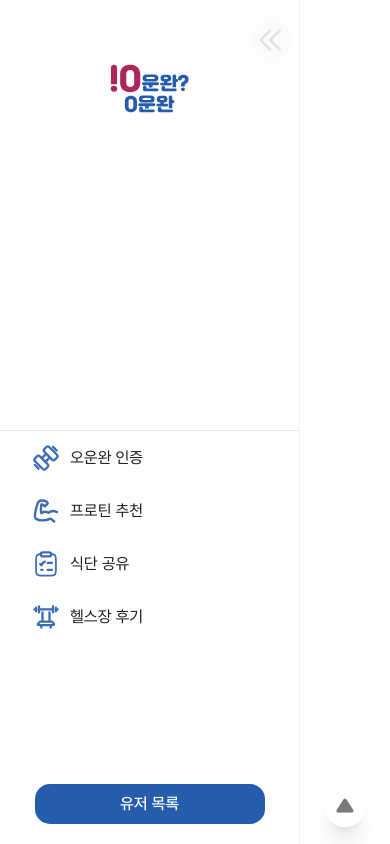
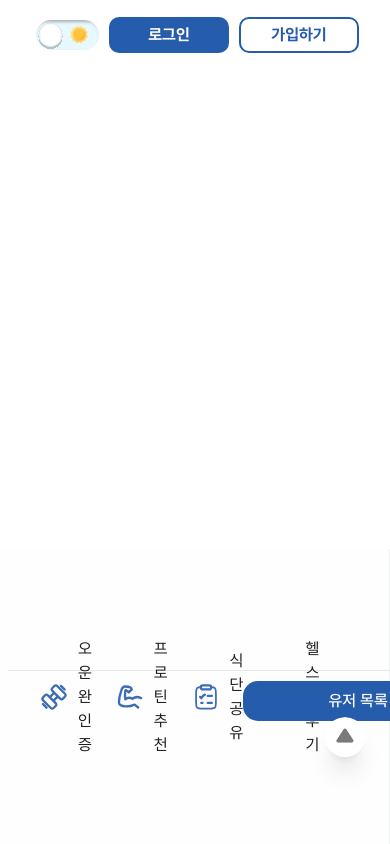
Before and after one commit to yoo-nji/Today_Workout_Done, a React (Vite) app: page /user/1 in a window 390 px wide. Built offline with nearby package versions, Linux system fonts and the light colour scheme; no server answers.

Commit message:
style: 사이드바 반응형

```diff
--- a/src/components/rootlayout/Sidebar/ChannelList.tsx
+++ b/src/components/rootlayout/Sidebar/ChannelList.tsx
@@ -19,7 +19,7 @@ export default function ChannelList({
   isToggleOpen,
 }: ChannelListProps) {
   return (
-    <NavLink id={route} to={route}>
+    <NavLink id={route} to={route} className="cursor-pointer laptop:flex-1 ">
       {({ isActive }) => (
         <li
           className={twMerge(
@@ -35,7 +35,7 @@ export default function ChannelList({
                 isActive
                   ? "bg-[#E8F3FC] dark:bg-[#6fbeff2c]"
                   : "bg-[#FEFEFE] dark:bg-[#2C2C2C]"
-              } hover:bg-[#EAEAEA] dark:hover:bg-[#4f4f4f] hover:transition-colors cursor-pointer dark:text-[#fff]`,
+              } hover:bg-[#EAEAEA] dark:hover:bg-[#4f4f4f] hover:transition-colors cursor-pointer dark:text-[#fff] laptop:hover:bg-inherit`,
               toggleStyle // 토글 스타일 지정
             )}
           >
--- a/src/components/rootlayout/Sidebar/Sidebar.tsx
+++ b/src/components/rootlayout/Sidebar/Sidebar.tsx
@@ -1,4 +1,4 @@
-import { useState } from "react";
+import { useEffect, useState } from "react";
 import ChannelList from "./ChannelList";
 import UserListModal from "./userList/UserListModal";
 import UserProfile from "../../common/UserProfile";
@@ -45,6 +45,20 @@ export default function Sidebar({ setIsModalOpen }: SidebarType) {
   // 사이드바 토글 상태
   const isToggle = usesidebarToggleStore((state) => state.isToggle);
   const sidebarToggle = usesidebarToggleStore((state) => state.sidebarToggle);
+
+  // 창 크기 변경 감지 및 상태 업데이트
+  useEffect(() => {
+    const handleResize = () => {
+      if (window.innerWidth < 1024 && isToggle) {
+        sidebarToggle(); // 사이드바를 닫음
+      }
+    };
+
+    window.addEventListener("resize", handleResize);
+
+    // 컴포넌트 언마운트 시 이벤트 제거
+    return () => window.removeEventListener("resize", handleResize);
+  }, [isToggle, sidebarToggle]);
 
   const handleToggleClick = () => {
     sidebarToggle();
@@ -93,6 +107,7 @@ export default function Sidebar({ setIsModalOpen }: SidebarType) {
         `flex flex-col items-center gap-1 h-[100vh] z-10
       py-5 text-[#1D1D1D] bg-[#FEFEFE] border-r
       border-gray-200/50 fixed transition-[width] dark:bg-[#2C2C2C] dark:border-darkGreyDark`,
+        "laptop:fixed laptop:flex-row laptop:h-auto laptop:w-full laptop:bottom-0 laptop:py-0",
         isOpen ? (!isDark ? "before:modal-back" : "before:darkModal-back") : "",
         isToggle ? "w-[300px]" : "w-20"
       )}
@@ -102,7 +117,7 @@ export default function Sidebar({ setIsModalOpen }: SidebarType) {
       <button
         onClick={handleToggleClick}
         className={twMerge(
-          "self-end w-10 mr-2 hover:brightness-95 dark:hover:brightness-75 transition-all",
+          "self-end w-10 mr-2 hover:brightness-95 dark:hover:brightness-75 transition-all laptop:hidden",
           !isToggle && "m-auto"
         )}
       >
@@ -174,12 +189,13 @@ export default function Sidebar({ setIsModalOpen }: SidebarType) {
       <div
         className={twMerge(
           "flex flex-col justify-between w-full h-full border-t dark:border-darkGreyDark ",
+          "laptop:flex-row",
           !isToggle && "border-t-0"
         )}
       >
         {/* 채널목록 */}
-        <div className="w-full">
-          <ul className="flex flex-col w-full gap-2 p-1">
+        <div className="w-full laptop:w-4/5">
+          <ul className="flex flex-col flex-1 w-full gap-2 p-1 laptop:flex-row laptop:gap-0 laptop:p-1">
             {channel.map((item) => {
               return (
                 <ChannelList
@@ -196,9 +212,9 @@ export default function Sidebar({ setIsModalOpen }: SidebarType) {
             })}
           </ul>
         </div>
-        <div className="items-center ">
+        <div className="cursor-pointer laptop:w-1/5 laptop:flex laptop:justify-center laptop:items-center">
           {/* 유저목록 버튼 */}
-          <div className="flex justify-center">
+          <div className="flex justify-center laptop:items-center">
             <button
               className={twMerge(
                 "mt-2 self-center w-[230px] h-[40px] bg-[#265CAC] hover:bg-[#1e4d8a] rounded-[15px] text-base text-white font-medium relative dark:bg-mainDark dark:text-blackDark dark:hover:bg-mainTextDark",
@@ -212,7 +228,9 @@ export default function Sidebar({ setIsModalOpen }: SidebarType) {
             >
               유저 목록
             </button>
-            <button className={twMerge("mt-6", isToggle && "hidden")}>
+            <button
+              className={twMerge("mt-6 laptop:mt-0", isToggle && "hidden")}
+            >
               <img
                 src={!isDark ? user : darkUserListIcon}
                 alt="유저아이콘"
--- a/src/components/rootlayout/header/Header.tsx
+++ b/src/components/rootlayout/header/Header.tsx
@@ -60,7 +60,7 @@ export default function Header({
   return (
     <header
       className={twMerge(
-        "h-[70px] w-full flex items-center justify-end fixed left-0 top-0 z-10 bg-white dark:bg-lightBlackDark",
+        "h-[70px] w-full flex items-center justify-end fixed left-0 top-0 z-10 bg-white dark:bg-lightBlackDark laptop:pl-[36px]",
         logo ? "justify-between" : "justify-end",
         sidebar ? "pl-[100px] pr-[36px]" : "px-[36px]",
         isActive && "on"
--- a/src/css/index.css
+++ b/src/css/index.css
@@ -7,4 +7,5 @@
   margin: 0px;
   padding: 0px;
   box-sizing: border-box;
+  /* border: 1px solid rgb(139, 42, 42); */
 }
--- a/src/layouts/RootLayout.tsx
+++ b/src/layouts/RootLayout.tsx
@@ -30,7 +30,7 @@ export default function RootLayout() {
       {/* 메인 */}
       <div
         className={twMerge(
-          "flex-1 pt-[70px] transition-[padding] dark:bg-lightBlackDark",
+          "flex-1 pt-[70px] transition-[padding] dark:bg-lightBlackDark laptop:pl-0",
           isToggle ? "pl-[300px]" : "pl-20" // 사이드 바에 따라 padding 값 결정
         )}
       >
@@ -38,7 +38,7 @@ export default function RootLayout() {
       </div>
       {/* 위로 가기 버튼 */}
       <div
-        className={`fixed right-[25px] bottom-[10px] z-50 w-[40px] ${
+        className={`fixed right-[25px] bottom-[10px] z-50 w-[40px] laptop:bottom-[80px] ${
           isModalOpen && "hidden"
         }`}
       >
--- a/tailwind.config.js
+++ b/tailwind.config.js
@@ -24,6 +24,12 @@ export default {
         pretendard: ["Pretendard"], //기본 폰트
         jalnan: ["yg-jalnan", "sans-serif"], //포인트 폰트
       },
+      screens: {
+        mobile: { max: "639px" },
+        tablet: { max: "767px" },
+        laptop: { max: "1023px" },
+        desktop: { max: "1279px" },
+      },
     },
   },
   plugins: [],
```
